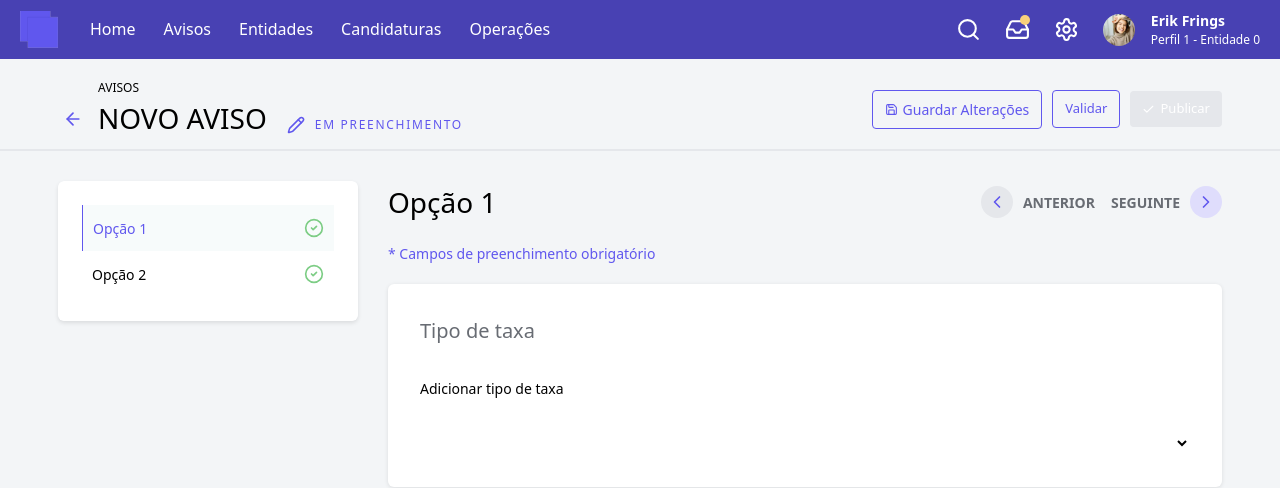
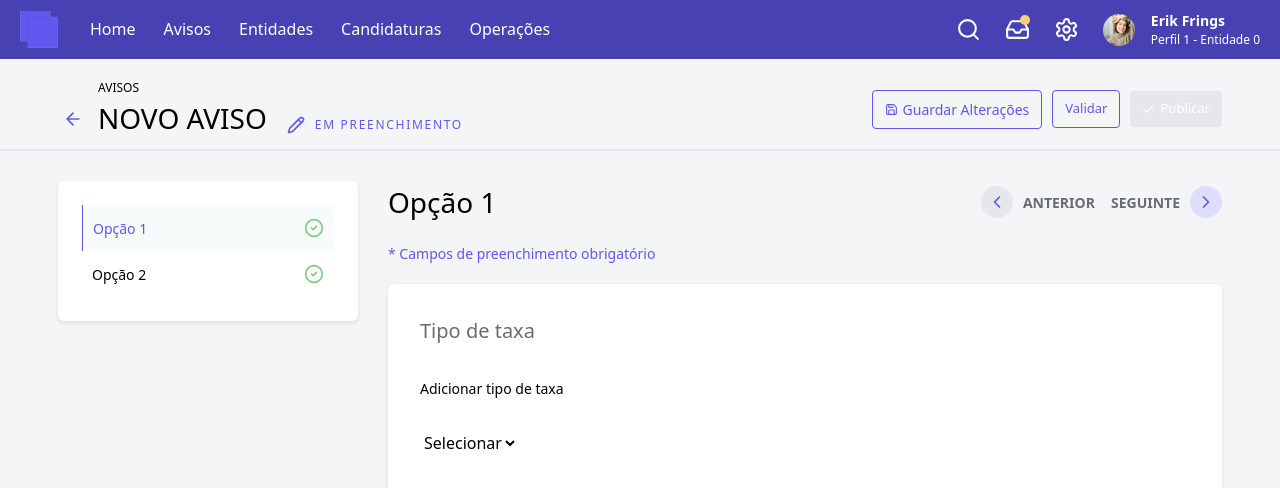
Before and after one commit to lucasfariaswrightia/desafio24, a Next.js app: page / in a window 1280 px wide. Shown: the top 488 px of the page. Built offline with nearby package versions, Linux system fonts and the light colour scheme.

Commit message:
save changes for later

```diff
--- a/src/components/cards/RenderItemContent.tsx
+++ b/src/components/cards/RenderItemContent.tsx
@@ -68,9 +68,13 @@ export default React.memo(function RenderItemContent({ item, index }: props) {
 
                 <span>Adicionar tipo de taxa</span>
 
-                <select name="" id="">
-
-                </select>
+                <div className="custom-select-wrapper">
+                    <select name="tipo_de_taxa" id="tipo_de_taxa">
+                        <option value="opcao1">Selecionar</option>
+                        <option value="opcao2">Opção 2</option>
+                        <option value="opcao3">Opção 3</option>
+                    </select>
+                </div>
 
             </div>
 
--- a/src/styles/Home.css
+++ b/src/styles/Home.css
@@ -119,11 +119,12 @@ main {
 
 /* conteúdo principal ao lado do card */
 .rendered-content {
-    flex: 1; /* Faz o conteúdo principal ocupar o espaço restante */
+    flex: 1;
+    /* Faz o conteúdo principal ocupar o espaço restante */
 }
 
 /* List Item */
-.progress-list-card > button {
+.progress-list-card>button {
     display: flex;
     height: 46px;
     width: 100%;
@@ -163,25 +164,34 @@ main {
             color: var(--gray-text);
         }
 
+        .custom-select-wrapper {
+            position: relative;
+            display: inline-block;
+            width: 157px;
+            height: 40px;
+
+
+        }
+
     }
 }
 
 /* item content header */
-.rendered-content > div:first-child {
+.rendered-content>div:first-child {
     display: flex;
     align-items: center;
     justify-content: space-between;
 }
 
 /* top buttons to previous and next */
-.rendered-content > div > div {
+.rendered-content>div>div {
     display: flex;
     align-items: center;
     gap: 16px;
 }
 
 /* especific button from the style above */
-.rendered-content > div > div > button {
+.rendered-content>div>div>button {
     display: flex;
     align-items: center;
     gap: 10px;
@@ -198,7 +208,8 @@ main {
 
     .main-content aside {
         width: 100%;
-        position: relative; /* Desativa o sticky em telas pequenas */
+        position: relative;
+        /* Desativa o sticky em telas pequenas */
         top: 0;
         margin-bottom: 20px;
     }
```
